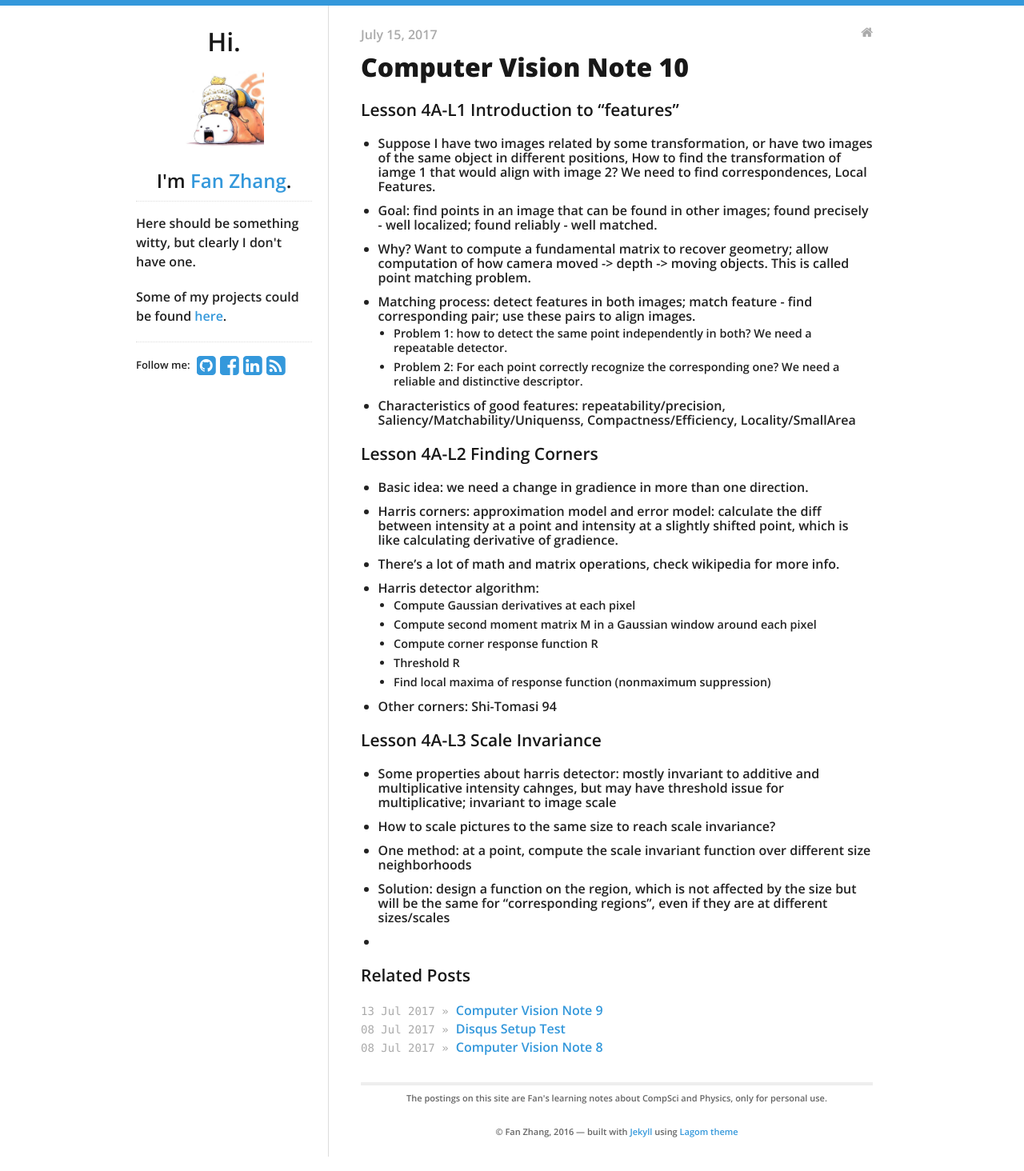
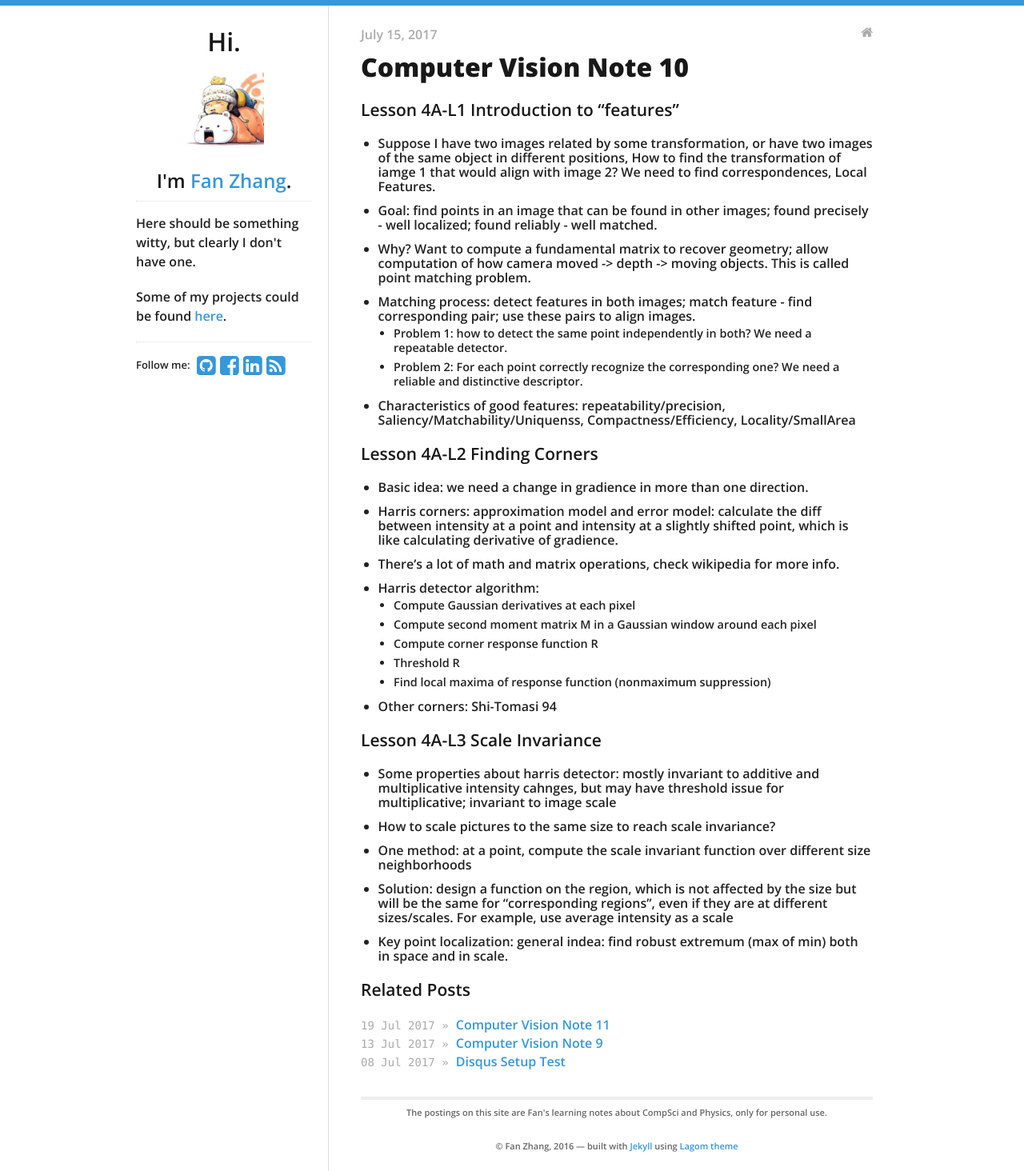
Before and after one commit to KimLakWon/fanfanman.github.io, a Jekyll site: the page built from _posts/2017-07-16-Computer-Vision-Note-10.md, in a window 1280 px wide. Shown: the whole page at 80% size. Built offline with Jekyll 4.4.1, drawn with Linux system fonts in a browser that asks for light colours; nearby versions of some CDN libraries; comment, search, counter and statistics services are not loaded.

Commit message:
daily update July 19th 2017

```diff
--- a/_posts/2017-07-16-Computer-Vision-Note-10.md
+++ b/_posts/2017-07-16-Computer-Vision-Note-10.md
@@ -32,5 +32,5 @@ tags:
 - Some properties about harris detector: mostly invariant to additive and multiplicative intensity cahnges, but may have threshold issue for multiplicative; invariant to image scale
 - How to scale pictures to the same size to reach scale invariance?
 - One method: at a point, compute the scale invariant function over different size neighborhoods
-- Solution: design a function on the region, which is not affected by the size but will be the same for "corresponding regions", even if they are at different sizes/scales
--
+- Solution: design a function on the region, which is not affected by the size but will be the same for "corresponding regions", even if they are at different sizes/scales. For example, use average intensity as a scale
+- Key point localization: general indea: find robust extremum (max of min) both in space and in scale.
```
Also changed, not shown: _posts/2017-07-19-Computer-Vision-Note-11.md (added, +11 -0 lines).
